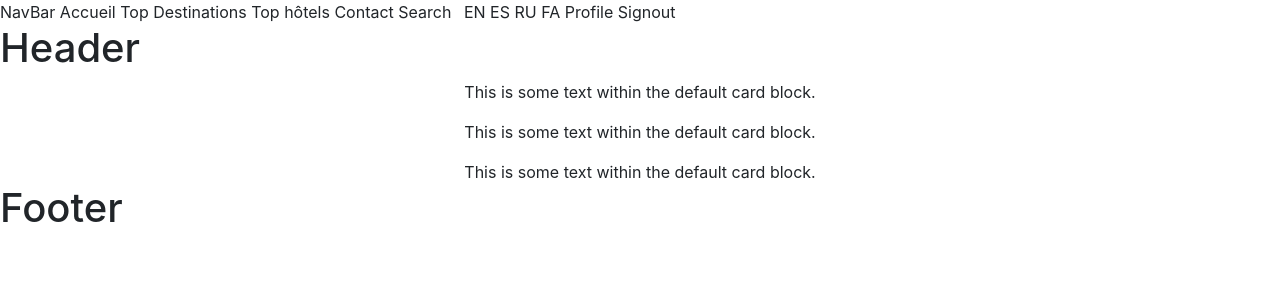
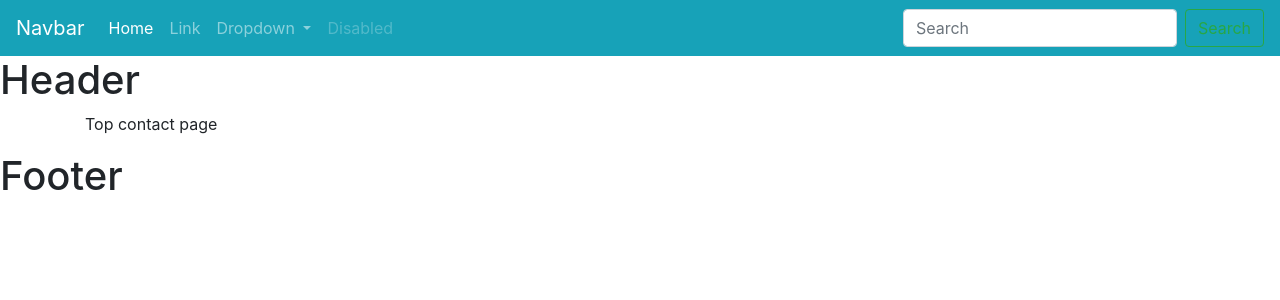
Before and after one commit to Mathieu-S/Projet-Annuel, a Symfony app: template resources/templates/contact/index.html.twig in a window 1280 px wide. Shown: the top 300 px of the page. Run offline with Twig, Linux system fonts and the light colour scheme; the template is opened without the code that fills it, so the values that code supplies are empty; style sheets or scripts are compiled from the project's sources; some libraries are stand-ins or nearby versions.

Commit message:
Intégration bootstrap classic au lieu de bootstrap vue pour les éléments classics

```diff
--- a/resources/templates/base.html.twig
+++ b/resources/templates/base.html.twig
@@ -9,20 +9,18 @@
         {% endblock %}
     </head>
     <body>
-        <div id="app">
         <header>
             {% include 'common/_nav.html.twig' %}
             {% include 'common/_header.html.twig' %}
         </header>
 
-            <main>
+        <main id="app">
             {% block body %}{% endblock %}
         </main>
 
         <footer>
             {% include 'common/_footer.html.twig' %}
         </footer>
-        </div>
 
         {% block javascripts %}
             <script src="{{ asset('build/app.js') }}"></script>
--- a/resources/templates/common/_nav.html.twig
+++ b/resources/templates/common/_nav.html.twig
@@ -1,44 +1,37 @@
 {% block header %}
-    <b-navbar toggleable="md" type="dark" variant="info">
+    <nav class="navbar navbar-expand-lg navbar-dark bg-info">
+        <a class="navbar-brand" href="#">Navbar</a>
+        <button class="navbar-toggler" type="button" data-toggle="collapse" data-target="#navbarSupportedContent" aria-controls="navbarSupportedContent" aria-expanded="false" aria-label="Toggle navigation">
+            <span class="navbar-toggler-icon"></span>
+        </button>
 
-        <b-navbar-toggle target="nav_collapse"></b-navbar-toggle>
-
-        <b-navbar-brand href="#">NavBar</b-navbar-brand>
-
-        <b-collapse is-nav id="nav_collapse">
-
-            <b-navbar-nav>
-                <b-nav-item href="{{ path('home') }}">Accueil</b-nav-item>
-                <b-nav-item href="{{ path('top-destination') }}">Top Destinations</b-nav-item>
-                <b-nav-item href="{{ path('top-hotel') }}">Top hôtels</b-nav-item>
-                <b-nav-item href="{{ path('contact') }}">Contact</b-nav-item>
-            </b-navbar-nav>
-
-            <!-- Right aligned nav items -->
-            <b-navbar-nav class="ml-auto">
-
-                <b-nav-form>
-                    <b-form-input size="sm" class="mr-sm-2" type="text" placeholder="Search"/>
-                    <b-button size="sm" class="my-2 my-sm-0" type="submit">Search</b-button>
-                </b-nav-form>
-
-                <b-nav-item-dropdown text="Lang" right>
-                    <b-dropdown-item href="#">EN</b-dropdown-item>
-                    <b-dropdown-item href="#">ES</b-dropdown-item>
-                    <b-dropdown-item href="#">RU</b-dropdown-item>
-                    <b-dropdown-item href="#">FA</b-dropdown-item>
-                </b-nav-item-dropdown>
-
-                <b-nav-item-dropdown right>
-                    <!-- Using button-content slot -->
-                    <template slot="button-content">
-                        <em>User</em>
-                    </template>
-                    <b-dropdown-item href="#">Profile</b-dropdown-item>
-                    <b-dropdown-item href="#">Signout</b-dropdown-item>
-                </b-nav-item-dropdown>
-            </b-navbar-nav>
-
-        </b-collapse>
-    </b-navbar>
+        <div class="collapse navbar-collapse" id="navbarSupportedContent">
+            <ul class="navbar-nav mr-auto">
+                <li class="nav-item active">
+                    <a class="nav-link" href="#">Home <span class="sr-only">(current)</span></a>
+                </li>
+                <li class="nav-item">
+                    <a class="nav-link" href="#">Link</a>
+                </li>
+                <li class="nav-item dropdown">
+                    <a class="nav-link dropdown-toggle" href="#" id="navbarDropdown" role="button" data-toggle="dropdown" aria-haspopup="true" aria-expanded="false">
+                        Dropdown
+                    </a>
+                    <div class="dropdown-menu" aria-labelledby="navbarDropdown">
+                        <a class="dropdown-item" href="#">Action</a>
+                        <a class="dropdown-item" href="#">Another action</a>
+                        <div class="dropdown-divider"></div>
+                        <a class="dropdown-item" href="#">Something else here</a>
+                    </div>
+                </li>
+                <li class="nav-item">
+                    <a class="nav-link disabled" href="#">Disabled</a>
+                </li>
+            </ul>
+            <form class="form-inline my-2 my-lg-0">
+                <input class="form-control mr-sm-2" type="search" placeholder="Search" aria-label="Search">
+                <button class="btn btn-outline-success my-2 my-sm-0" type="submit">Search</button>
+            </form>
+        </div>
+    </nav>
 {% endblock %}
--- a/resources/templates/contact/index.html.twig
+++ b/resources/templates/contact/index.html.twig
@@ -1,31 +1,7 @@
 {% extends 'base.html.twig' %}
 
 {% block body %}
-    <section id="contact">
-        <b-container class="bv-example-row">
-            <b-row class="text-center">
-                <b-col cols="3">
-                    <aside class="contact-aside-information">
-                        <b-card class="text-center">
-                            This is some text within the default card block.
-                        </b-card>
-                    </aside>
-
-                    <aside class="contact-aside-information">
-                        <b-card class="text-center">
-                            This is some text within the default card block.
-                        </b-card>
-                    </aside>
-                </b-col>
-
-                <b-col cols="9">
-                    <section class="contact-main-information">
-                        <b-card class="text-center">
-                            This is some text within the default card block.
-                        </b-card>
-                    </section>
-                </b-col>
-            </b-row>
-        </b-container>
+    <section class="container">
+        <p>Top contact page</p>
     </section>
 {% endblock %}
--- a/resources/templates/home/index.html.twig
+++ b/resources/templates/home/index.html.twig
@@ -3,7 +3,7 @@
 {% block body %}
     <h1>{{ 'home.message'|trans|raw }}</h1>
 
-    <section>
+    <section class="container">
         <card></card>
     </section>
 {% endblock %}
--- a/resources/templates/top-destination/index.html.twig
+++ b/resources/templates/top-destination/index.html.twig
@@ -1,9 +1,7 @@
 {% extends 'base.html.twig' %}
 
 {% block body %}
-    <section id="top-destination">
-        <b-container class="bv-example-row">
-            <p>Top destination page</p>
-        </b-container>
+    <section class="container">
+        <p>Top destination page</p>
     </section>
 {% endblock %}
--- a/resources/templates/top-hotel/index.html.twig
+++ b/resources/templates/top-hotel/index.html.twig
@@ -1,9 +1,7 @@
 {% extends 'base.html.twig' %}
 
 {% block body %}
-    <section id="top-hotel">
-        <b-container class="bv-example-row">
-            <p>Top hotel page</p>
-        </b-container>
+    <section class="container">
+        <p>Top hotel page</p>
     </section>
 {% endblock %}
```
Lines whose indentation alone changed are shown as unchanged.
